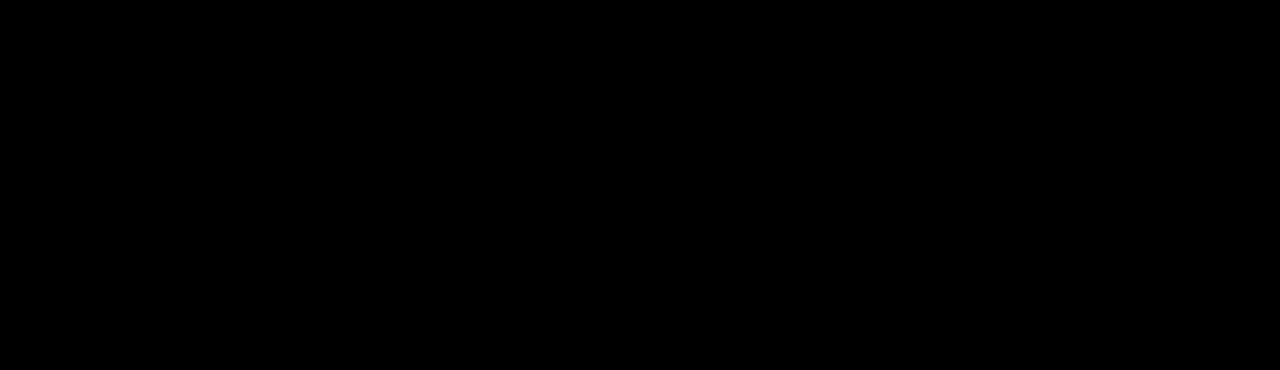
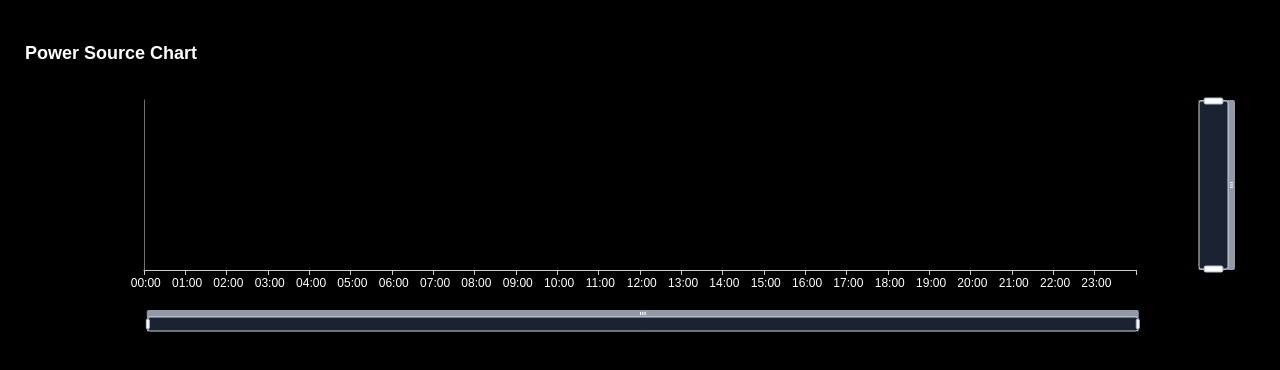
Before and after one commit to wajidafridi/e-graph, a React (Create React App) app: page / in a window 1280 px wide. Shown: the top 370 px of the page. Built offline with nearby package versions, Linux system fonts and the light colour scheme.

Commit message:
feat: e-chart graph added with sample data

```diff
--- a/src/pages/Home/index.js
+++ b/src/pages/Home/index.js
@@ -1,19 +1,142 @@
-import React, { useEffect } from "react";
+import React, { useEffect, useState } from "react";
+import ReactECharts from "echarts-for-react";
+// @import styles
 import styles from "./index.module.scss";
 
 
-const HomeScreen = () => {
+const generateXaxis = () => {
+  var startTime = new Date();
+  startTime.setHours(0, 0, 0, 0);
+  var interval = 5 * 60 * 1000;
+  var dataPoints = (24 * 60) / 5;
+
+  var xAxisData = [];
+  for (var i = 0; i < dataPoints; i++) {
+    var currentTime = new Date(startTime.getTime() + i * interval);
+    var formattedTime = currentTime.toLocaleTimeString([], {
+      hourCycle: "h23",
+      hour: "2-digit",
+      minute: "2-digit",
+    });
+
+    xAxisData.push(formattedTime);
+  }
+  return xAxisData;
+};
+
+const PowerSourceChart = () => {
+  const [chartData, setChartData] = useState([]);
 
   useEffect(() => {
     // to do fetch data from follow api
     // https://api.thunder.softoo.co/vis/api/dashboard/ssu/fixed
   }, []);
 
+  const generateOption = () => {
+    const option = {
+      title: {
+        text: "Power Source Chart",
+        textStyle: {
+          color: "#FFFFFF",
+        },
+        left: "auto",
+        // right:'auto',
+      },
+      backgroundColor: "#000000",
+      tooltip: {
+        backgroundColor: "#FFFFFF",
+        textStyle: {
+          color: "#000000",
+        },
+        borderColor: "#CCCCCC",
+        trigger: "item",
+        formatter: function (params) {
+          const dotColor = getColor(params.value[2]);
+          return `<span style="display:inline-block;margin-right:5px;border-radius:50%;width:10px;height:10px;background-color:${dotColor}"></span>${params.value[2]} : ${params.value[3]}`;
+        },
+      },
+      xAxis: {
+        type: "category",
+        data: generateXaxis(),
+        axisLabel: {
+          textStyle: {
+            color: "#FFFFFF",
+          },
+        },
+        splitLine: {
+          show: false,
+        },
+        axisLine: {
+          lineStyle: {
+            color: "#CCCCCC",
+          },
+        },
+      },
+      yAxis: {
+        type: "category",
+        data: [],
+        axisLabel: {
+          interval: 0,
+          textStyle: {
+            color: "#FFFFFF",
+          },
+        },
+        splitLine: {
+          show: false,
+        },
+      },
+      series: [
+        {
+          type: "scatter",
+          symbolSize: 20,
+          data: [],
+        },
+      ],
+      dataZoom: [
+        {
+          type: "inside",
+          xAxisIndex: 0,
+          filterMode: "none",
+          start: 0,
+          end: 100,
+          textStyle: {
+            color: "#FFFFFF",
+          },
+        },
+        {
+          type: "slider",
+          xAxisIndex: 0,
+          filterMode: "none",
+          top: "90%",
+          height: "5%",
+          start: 0,
+          end: 100,
+          textStyle: {
+            color: "#FFFFFF",
+          },
+          borderColor: "#CCCCCC",
+        },
+        {
+          type: "slider",
+          yAxisIndex: 0,
+          filterMode: "empty",
+          left: "95%",
+          start: 0,
+          end: 100,
+          textStyle: {
+            color: "#FFFFFF",
+          },
+          borderColor: "#CCCCCC",
+        },
+      ],
+    };
+    return option;
+  };
   return (
     <div className={styles.homePage}>
-      Home page
+      <ReactECharts option={generateOption()}/>;
     </div>
   );
 };
 
-export default HomeScreen;
+export default PowerSourceChart;
```
